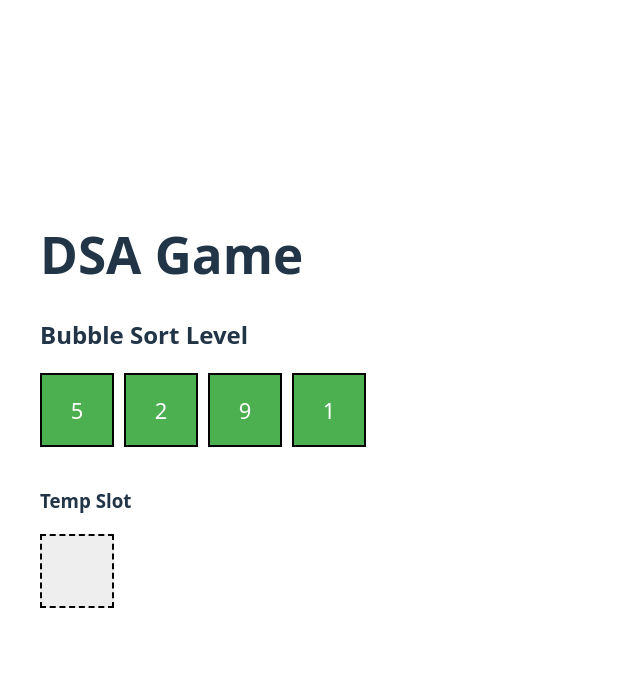
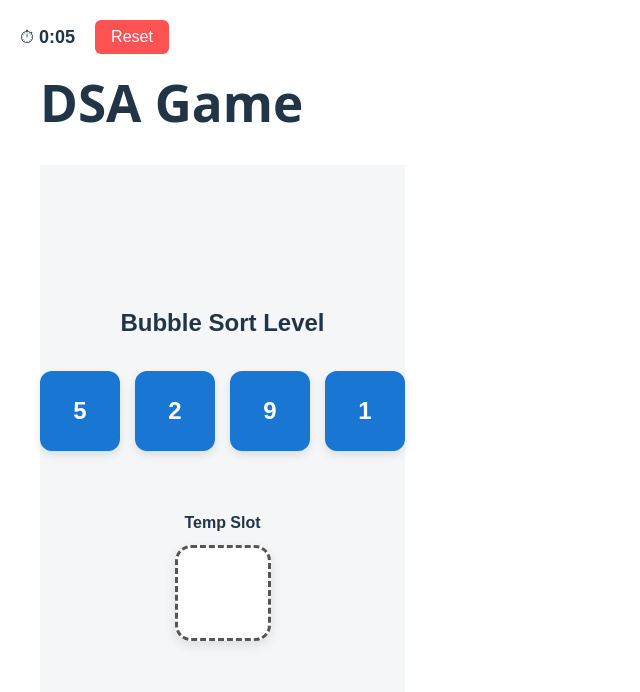
Before and after one commit to adi01-codes/AlgoArena, a React app in the folder frontend/: page / in a window 1280 px wide. Shown: the top 692 px of the page, without its empty margins (0-640 px from the left). Built offline with nearby package versions, Linux system fonts and the light colour scheme; the HTML template or start-up script is replaced by a standard one.

Commit message:
Changed layout

```diff
--- a/frontend/src/components/ArrayGame.jsx
+++ b/frontend/src/components/ArrayGame.jsx
@@ -1,4 +1,4 @@
-import { useState } from "react";
+import { useState, useEffect } from "react";
 
 function ArrayGame() {
   const initialArray = [5, 2, 9, 1];
@@ -6,13 +6,28 @@ function ArrayGame() {
   const [array, setArray] = useState(initialArray);
   const [tempSlot, setTempSlot] = useState(null);
   const [dragSource, setDragSource] = useState(null);
+  const [time, setTime] = useState(0);
+  const [isRunning, setIsRunning] = useState(true);
+
+  // TIMER
+  useEffect(() => {
+    let interval;
+
+    if (isRunning) {
+      interval = setInterval(() => {
+        setTime((prev) => prev + 1);
+      }, 1000);
+    }
+
+    return () => clearInterval(interval);
+  }, [isRunning]);
 
   function handleDragStart(source) {
     setDragSource(source);
   }
 
   function handleDragOver(e) {
-    e.preventDefault(); // REQUIRED to allow drop
+    e.preventDefault();
   }
 
   function handleDrop(target) {
@@ -26,15 +41,13 @@ function ArrayGame() {
       const value = array[dragSource.index];
 
       if (target.type === "temp") {
-        if (tempSlot !== null) return; // temp already full
-
+        if (tempSlot !== null) return;
         newTemp = value;
         newArray[dragSource.index] = null;
       }
 
       if (target.type === "array") {
         if (array[target.index] !== null) return;
-
         newArray[target.index] = value;
         newArray[dragSource.index] = null;
       }
@@ -51,14 +64,92 @@ function ArrayGame() {
     setArray(newArray);
     setTempSlot(newTemp);
     setDragSource(null);
+
+    checkSorted(newArray);
+  }
+
+  function checkSorted(arr) {
+    for (let i = 0; i < arr.length - 1; i++) {
+      if (arr[i] === null || arr[i + 1] === null) return;
+      if (arr[i] > arr[i + 1]) return;
+    }
+
+    setIsRunning(false);
+  }
+
+  function resetGame() {
+    setArray(initialArray);
+    setTempSlot(null);
+    setDragSource(null);
+    setTime(0);
+    setIsRunning(true);
+  }
+
+  function formatTime(seconds) {
+    const mins = Math.floor(seconds / 60);
+    const secs = seconds % 60;
+    return `${mins}:${secs < 10 ? "0" : ""}${secs}`;
   }
 
   return (
-    <div>
-      <h2>Bubble Sort Level</h2>
+    <div
+      style={{
+        height: "100vh",
+        display: "flex",
+        flexDirection: "column",
+        alignItems: "center",
+        backgroundColor: "#f4f6f8",
+        fontFamily: "Arial, sans-serif",
+      }}
+    >
+      {/* Top Bar */}
+      <div
+        style={{
+          position: "absolute",
+          top: "20px",
+          left: "20px",
+          display: "flex",
+          gap: "20px",
+          alignItems: "center",
+        }}
+      >
+        <div
+          style={{
+            fontSize: "18px",
+            fontWeight: "bold",
+          }}
+        >
+          ⏱ {formatTime(time)}
+        </div>
 
-      {/* Array */}
-      <div style={{ display: "flex", gap: "10px", marginTop: "20px" }}>
+        <button
+          onClick={resetGame}
+          style={{
+            padding: "8px 16px",
+            borderRadius: "6px",
+            border: "none",
+            backgroundColor: "#ff5252",
+            color: "white",
+            cursor: "pointer",
+          }}
+        >
+          Reset
+        </button>
+      </div>
+
+      {/* Game Container */}
+      <div
+        style={{
+          marginTop: "120px",
+          display: "flex",
+          flexDirection: "column",
+          alignItems: "center",
+        }}
+      >
+        <h2 style={{ marginBottom: "30px" }}>Bubble Sort Level</h2>
+
+        {/* Main Array */}
+        <div style={{ display: "flex", gap: "15px" }}>
           {array.map((num, index) => (
             <div
               key={index}
@@ -71,16 +162,19 @@ function ArrayGame() {
                 handleDrop({ type: "array", index })
               }
               style={{
-              width: "70px",
-              height: "70px",
-              border: "2px solid black",
+                width: "80px",
+                height: "80px",
+                borderRadius: "12px",
+                backgroundColor: num === null ? "#ddd" : "#1976d2",
                 display: "flex",
                 justifyContent: "center",
                 alignItems: "center",
-              fontSize: "22px",
-              backgroundColor: num === null ? "#f5f5f5" : "#4CAF50",
+                fontSize: "24px",
+                fontWeight: "bold",
                 color: "white",
+                boxShadow: "0 4px 10px rgba(0,0,0,0.1)",
                 cursor: num !== null ? "grab" : "default",
+                transition: "0.2s",
               }}
             >
               {num}
@@ -89,8 +183,18 @@ function ArrayGame() {
         </div>
 
         {/* Temp Slot */}
-      <div style={{ marginTop: "40px" }}>
-        <h3>Temp Slot</h3>
+        <div
+          style={{
+            marginTop: "60px",
+            display: "flex",
+            flexDirection: "column",
+            alignItems: "center",
+          }}
+        >
+          <span style={{ marginBottom: "10px", fontWeight: "bold" }}>
+            Temp Slot
+          </span>
+
           <div
             draggable={tempSlot !== null}
             onDragStart={() =>
@@ -101,14 +205,17 @@ function ArrayGame() {
               handleDrop({ type: "temp" })
             }
             style={{
-            width: "70px",
-            height: "70px",
-            border: "2px dashed black",
+              width: "90px",
+              height: "90px",
+              borderRadius: "16px",
+              border: "3px dashed #555",
               display: "flex",
               justifyContent: "center",
               alignItems: "center",
-            fontSize: "22px",
-            backgroundColor: "#eee",
+              fontSize: "26px",
+              fontWeight: "bold",
+              backgroundColor: "#ffffff",
+              boxShadow: "0 4px 12px rgba(0,0,0,0.1)",
               cursor: tempSlot !== null ? "grab" : "default",
             }}
           >
@@ -116,6 +223,7 @@ function ArrayGame() {
           </div>
         </div>
       </div>
+    </div>
   );
 }
 
```
Lines whose indentation alone changed are shown as unchanged.
